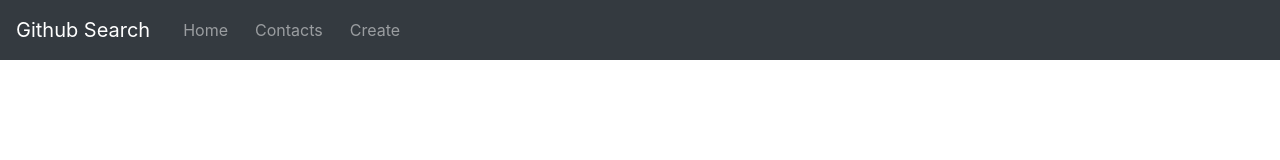
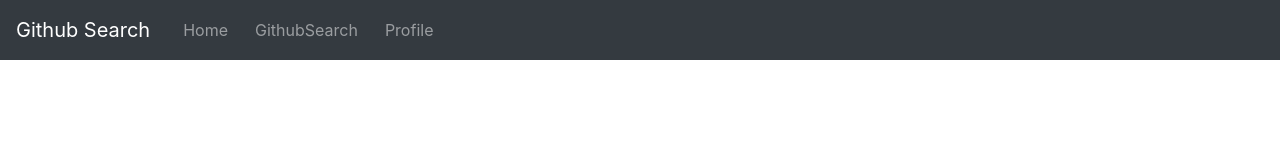
Before and after one commit to thepsalmist/Github-Search, an Angular app: page / in a window 1280 px wide. Shown: the top 160 px of the page. Built offline with nearby package versions, Linux system fonts and the light colour scheme.

Commit message:
configure routes for the application components

```diff
--- a/src/app/app-routing.module.ts
+++ b/src/app/app-routing.module.ts
@@ -1,10 +1,18 @@
 import { NgModule } from '@angular/core';
 import { Routes, RouterModule } from '@angular/router';
+import { HomeComponent } from './home/home.component';
+import { GitsearchComponent } from './gitsearch/gitsearch.component';
+import { ProfileComponent } from './profile/profile.component';
 
-const routes: Routes = [];
+const routes: Routes = [
+  { path: "home", component: HomeComponent },
+  { path: "gitsearch", component: GitsearchComponent },
+  { path: "profile", component: ProfileComponent }
+];
 
 @NgModule({
   imports: [RouterModule.forRoot(routes)],
   exports: [RouterModule]
 })
 export class AppRoutingModule { }
+export const routingComponents = [HomeComponent, GitsearchComponent, ProfileComponent]
--- a/src/app/header/header.component.html
+++ b/src/app/header/header.component.html
@@ -11,10 +11,10 @@
           <a class="nav-link" routerLink="/home">Home</a>
         </li>
         <li class="nav-item">
-          <a class="nav-link" routerLink="/GithubSearch">Contacts</a>
+          <a class="nav-link" routerLink="/gitsearch">GithubSearch</a>
         </li>
         <li class="nav-item">
-          <a class="nav-link" routerLink="/Profile">Create</a>
+          <a class="nav-link" routerLink="/profile">Profile</a>
         </li>
 
       </ul>
```
Also changed, not shown: src/app/app.module.ts (+8 -7 lines).
